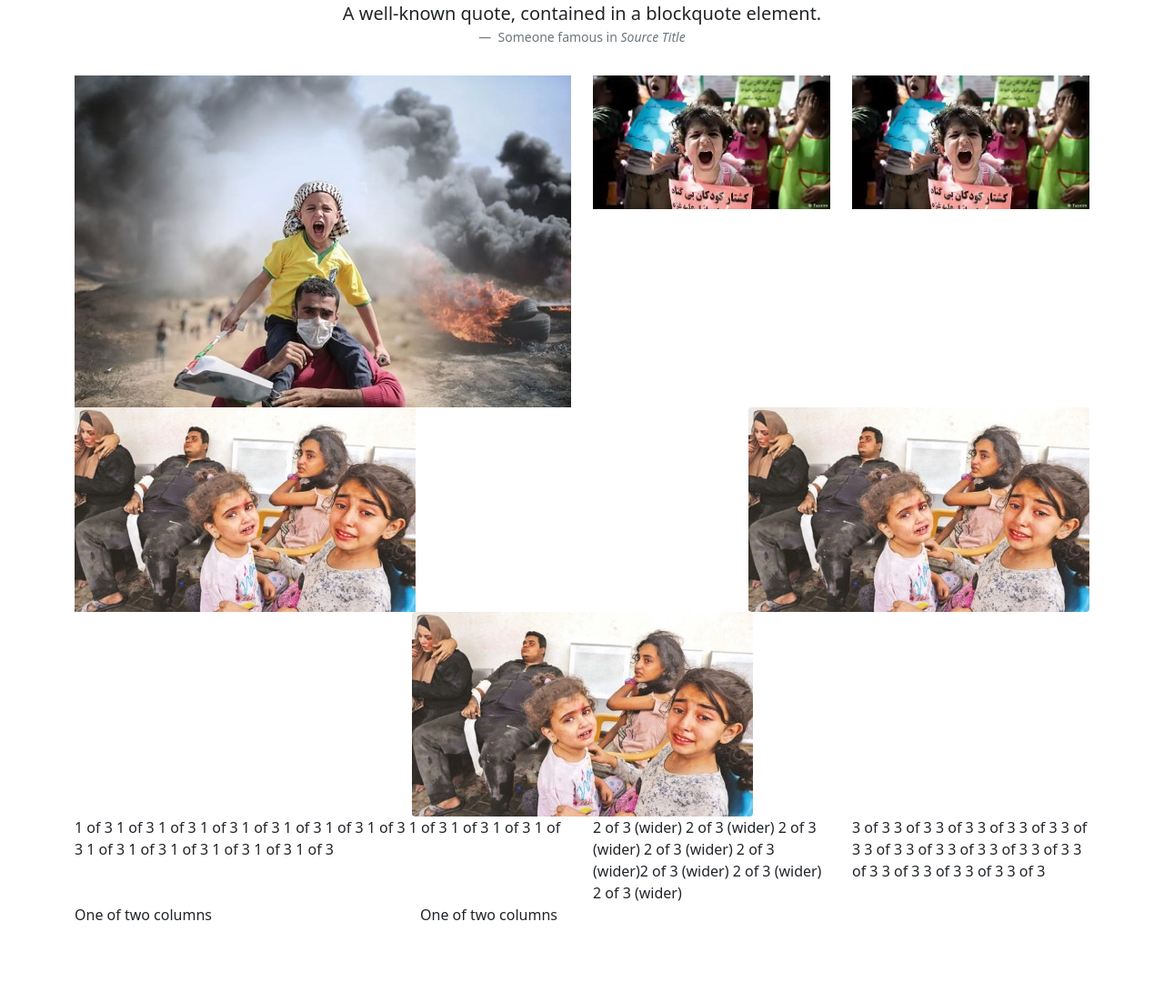
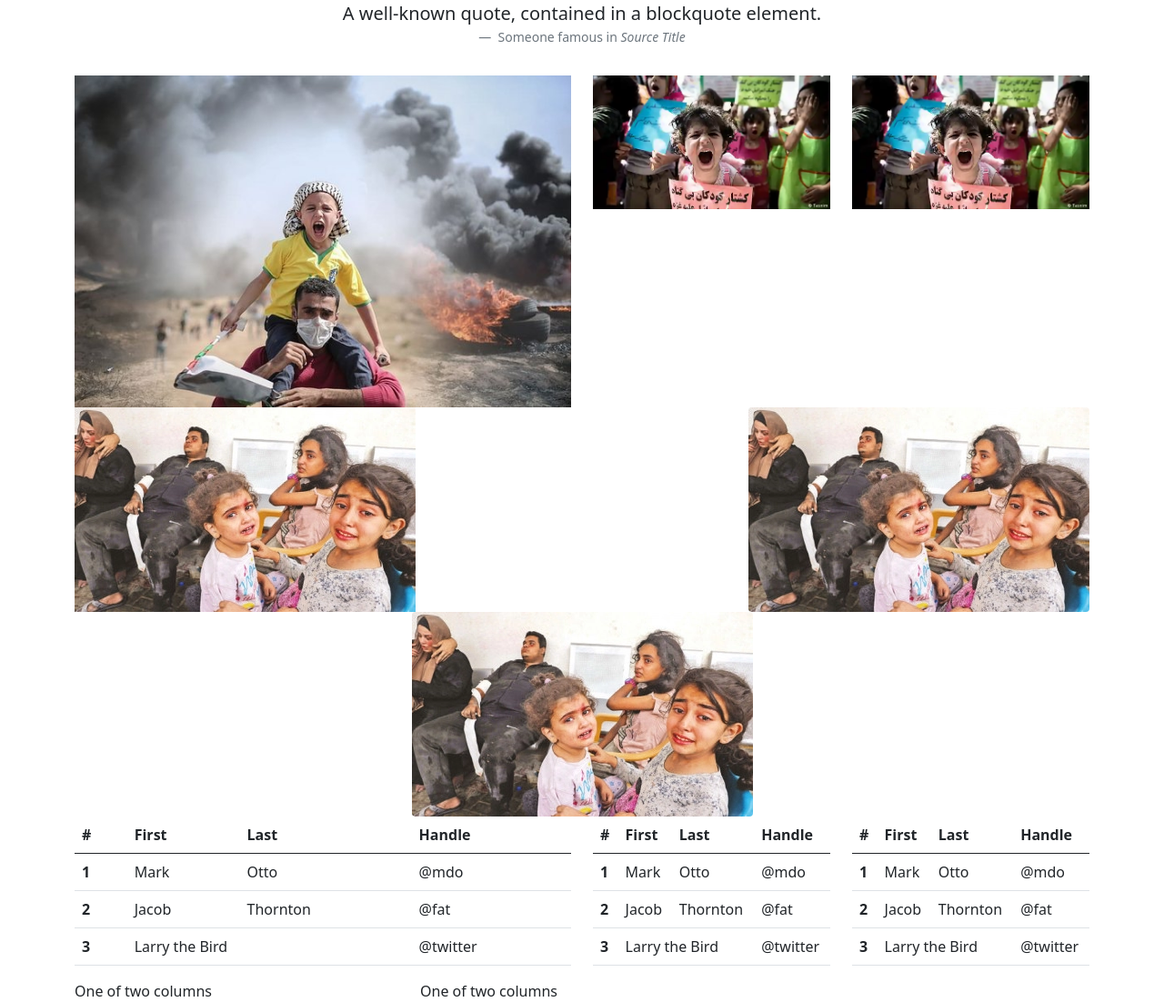
Before and after one commit to SayemAhmedSayem/ami2ami, a website built with webpack: page dist/index.html in a window 1280 px wide. Shown: the whole page at 91% size. Before the commit the page ends 1018 px from the top, so only its background shows below. Built offline with nearby package versions, Linux system fonts and the light colour scheme.

Commit message:
Added Tables and remove Columns

```diff
--- a/dist/index.html
+++ b/dist/index.html
@@ -72,13 +72,97 @@
   <div class="container">
     <div class="row">
       <div class="col-6">
-        1 of 3 1 of 3 1 of 3 1 of 3 1 of 3 1 of 3 1 of 3 1 of 3 1 of 3 1 of 3 1 of 3 1 of 3 1 of 3 1 of 3 1 of 3 1 of 3 1 of 3 1 of 3
+        <table class="table">
+  <thead>
+    <tr>
+      <th scope="col">#</th>
+      <th scope="col">First</th>
+      <th scope="col">Last</th>
+      <th scope="col">Handle</th>
+    </tr>
+  </thead>
+  <tbody>
+    <tr>
+      <th scope="row">1</th>
+      <td>Mark</td>
+      <td>Otto</td>
+      <td>@mdo</td>
+    </tr>
+    <tr>
+      <th scope="row">2</th>
+      <td>Jacob</td>
+      <td>Thornton</td>
+      <td>@fat</td>
+    </tr>
+    <tr>
+      <th scope="row">3</th>
+      <td colspan="2">Larry the Bird</td>
+      <td>@twitter</td>
+    </tr>
+  </tbody>
+</table>
       </div>
       <div class="col">
-        2 of 3 (wider) 2 of 3 (wider) 2 of 3 (wider) 2 of 3 (wider) 2 of 3 (wider)2 of 3 (wider) 2 of 3 (wider) 2 of 3 (wider)
+        <table class="table">
+  <thead>
+    <tr>
+      <th scope="col">#</th>
+      <th scope="col">First</th>
+      <th scope="col">Last</th>
+      <th scope="col">Handle</th>
+    </tr>
+  </thead>
+  <tbody>
+    <tr>
+      <th scope="row">1</th>
+      <td>Mark</td>
+      <td>Otto</td>
+      <td>@mdo</td>
+    </tr>
+    <tr>
+      <th scope="row">2</th>
+      <td>Jacob</td>
+      <td>Thornton</td>
+      <td>@fat</td>
+    </tr>
+    <tr>
+      <th scope="row">3</th>
+      <td colspan="2">Larry the Bird</td>
+      <td>@twitter</td>
+    </tr>
+  </tbody>
+</table>
       </div>
       <div class="col">
-        3 of 3 3 of 3 3 of 3 3 of 3 3 of 3 3 of 3 3 of 3 3 of 3 3 of 3 3 of 3 3 of 3 3 of 3 3 of 3 3 of 3 3 of 3 3 of 3
+        <table class="table">
+  <thead>
+    <tr>
+      <th scope="col">#</th>
+      <th scope="col">First</th>
+      <th scope="col">Last</th>
+      <th scope="col">Handle</th>
+    </tr>
+  </thead>
+  <tbody>
+    <tr>
+      <th scope="row">1</th>
+      <td>Mark</td>
+      <td>Otto</td>
+      <td>@mdo</td>
+    </tr>
+    <tr>
+      <th scope="row">2</th>
+      <td>Jacob</td>
+      <td>Thornton</td>
+      <td>@fat</td>
+    </tr>
+    <tr>
+      <th scope="row">3</th>
+      <td colspan="2">Larry the Bird</td>
+      <td>@twitter</td>
+    </tr>
+  </tbody>
+</table>
       </div>
     </div>
   </div>
```
